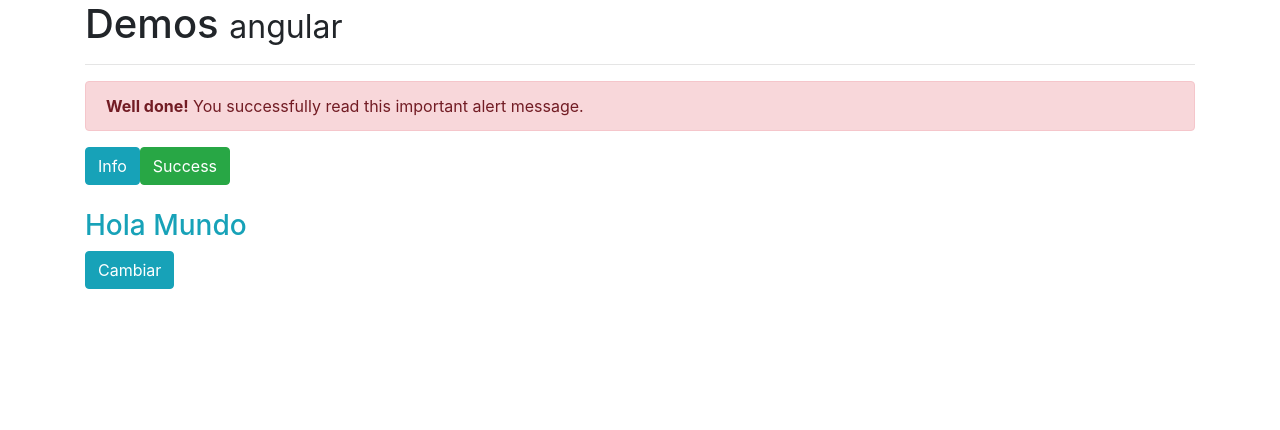
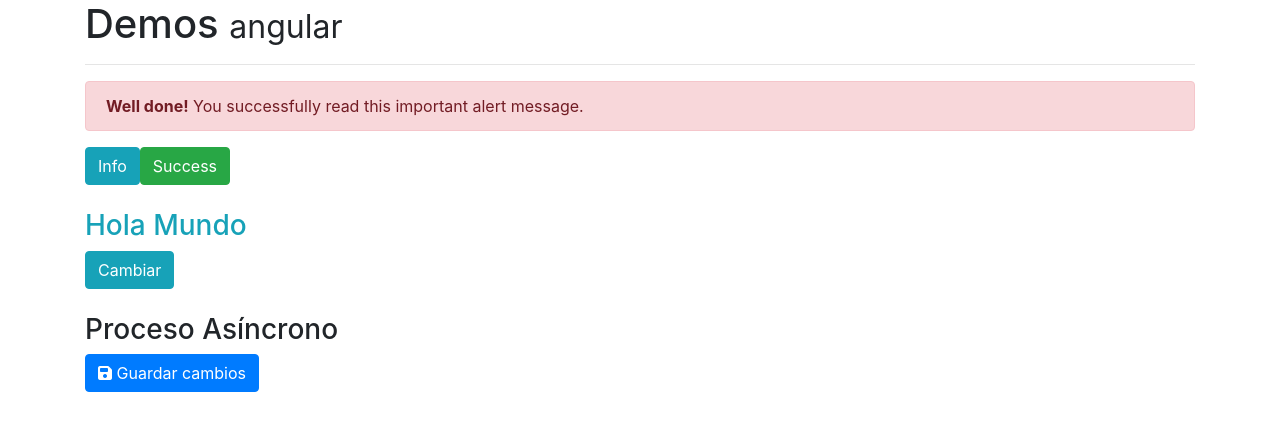
Before and after one commit to Brigitte9219/Miscelaneos_Angular, an Angular app: page / in a window 1280 px wide. Shown: the top 430 px of the page. Built offline with nearby package versions, Linux system fonts and the light colour scheme; a web font is replaced by a local one.

Commit message:
Usando procesos asíncronos con indicadores de usuario

```diff
--- a/src/app/components/clases/clases.component.html
+++ b/src/app/components/clases/clases.component.html
@@ -19,3 +19,17 @@
 [ngClass]="{'btn-danger':propiedades.danger, 'btn-info':!propiedades.danger}">
 Cambiar
 </button>
+
+<br><br>
+
+<h3>Proceso Asíncrono</h3>
+<button
+(click)="ejecutar()"
+class="btn btn-primary"
+type="button" name="button"
+[disabled]="loading">
+<i class="fa"
+[ngClass]="{'fa-save':!loading, 'fa-refresh fa-spin':loading}"></i>
+<span *ngIf="!loading"> Guardar cambios</span>
+<span *ngIf="loading"> Espere por favor</span>
+</button>
--- a/src/app/components/clases/clases.component.ts
+++ b/src/app/components/clases/clases.component.ts
@@ -8,8 +8,14 @@
 export class ClasesComponent {
 
   alerta:string = 'alert-danger';
+  loading:boolean = false;
 
   propiedades:any = {
     danger:false
   }
+
+  ejecutar(){
+    this.loading = true;
+    setTimeout(() => this.loading = false, 3000);
+  }
 }
```
